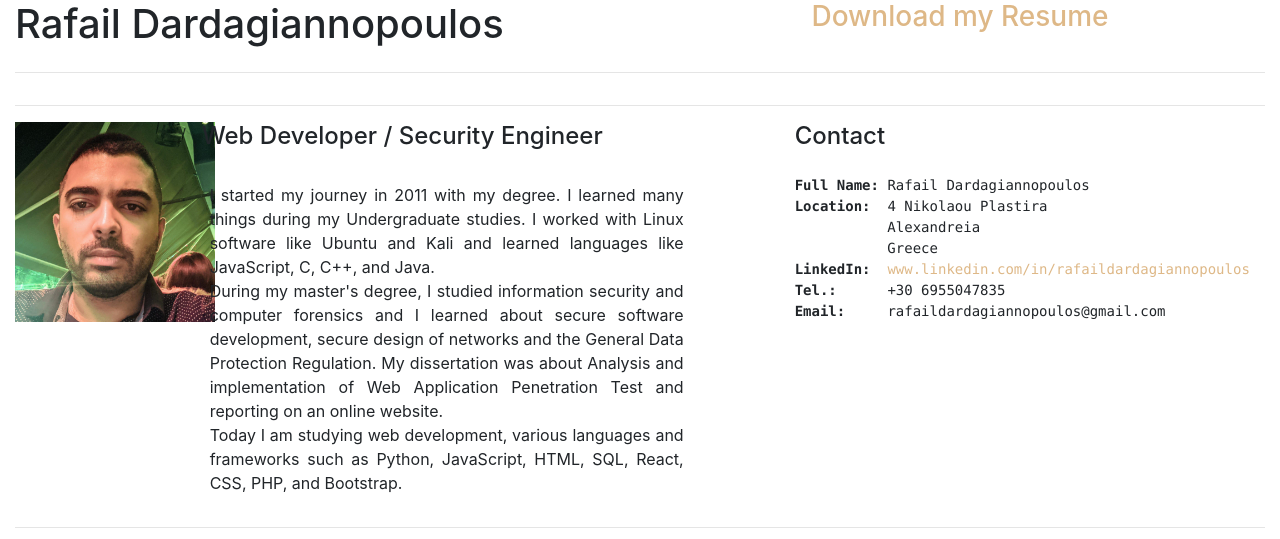
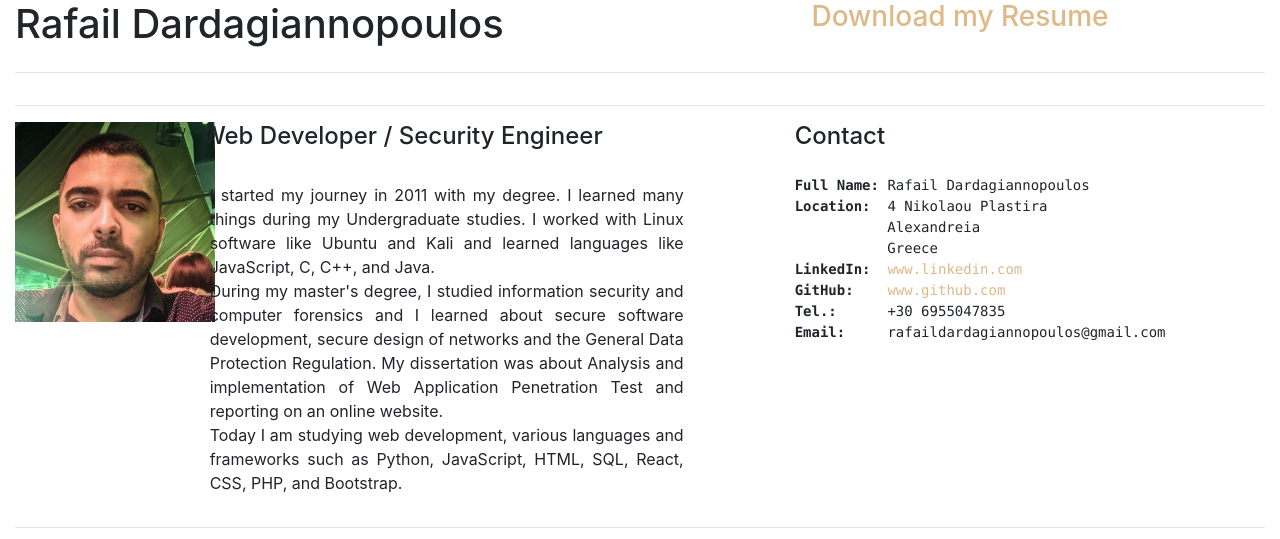
Before and after one commit to Rafail1992/MyOwnWebSite, a PHP site: page /cv_page.php in a window 1280 px wide. Shown: the part 222-761 px from the top of the page. Run offline with PHP 8.4, Linux system fonts and the light colour scheme; the visitor is signed in with stand-in values (Sample User, id 1); some libraries are stand-ins or nearby versions.

Commit message:
Profile update
Make some minor profile changes.

```diff
--- a/cv_page.php
+++ b/cv_page.php
@@ -149,7 +149,8 @@ session_start();
 <b>Location: </b> 4 Nikolaou Plastira
            Alexandreia
            Greece
-<b>LinkedIn: </b><a href ="www.linkedin.com/in/rafaildardagiannopoulos"> www.linkedin.com/in/rafaildardagiannopoulos</a>
+<b>LinkedIn: </b><a href ="https://www.linkedin.com/in/rafaildardagiannopoulos/"> www.linkedin.com</a>
+<b>GitHub: </b><a href ="https://github.com/Rafail1992/Rafail1992.github.io">   www.github.com</a>
 <b>Tel.: </b>     +30 6955047835
 <b>Email: </b>    rafaildardagiannopoulos@gmail.com
 		  </pre>
@@ -283,7 +284,7 @@ session_start();
 				<div>
 					<span class="badge badge-secondary p-2 mt-3">Training Courses</span>
 					<p class="mt-4">
-						<b>Field of study:</b> PRIVATE SECURITY STAFF TRAINING<br>
+						<b>Field of study:</b> Private security staff training<br>
 
 
 
@@ -679,7 +680,7 @@ session_start();
 					<span class="badge badge-secondary p-2 mt-3">English</span>
 					<p class="mt-4">
 						<b>Certificae Title: </b>LRN Level 3 Certificate in ESOL Iternational (CEF C2)<br>
-						<b>Greade: </b>DISTINCTION
+						<b>Greade: </b>Distinction
 					</p>
 				</div>
 
```
